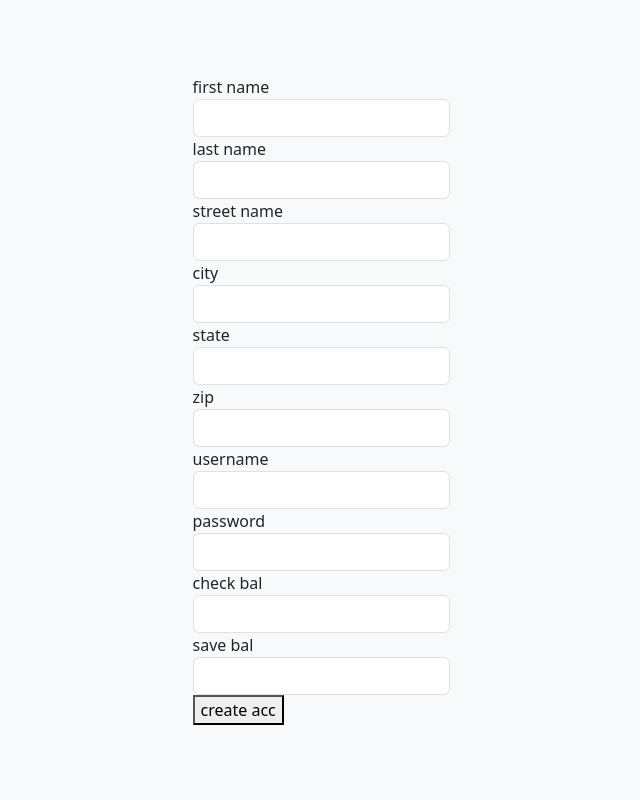
After one commit to salierismuse/pythonbank, a Flask app: page /create_account in a window 1280 px wide. The commit adds this page. Shown: the whole page, without its empty margins (319-959 px from the left). Run offline with Flask 3, Linux system fonts and the light colour scheme; data that the repository does not hold is empty; some libraries are stand-ins or nearby versions.

Commit message:
create accounts page. employee page can link to it. need to make it so only empls can access

```diff
--- a/app.py
+++ b/app.py
@@ -13,8 +13,7 @@ def home():
     if request.method == "POST":
         un = request.form["un"]
         pw = request.form["pw"]
-        user_id = database.get_user_id(un)
-        user_id = user_id[0]
+        user_id = database.get_user_id(un)[0]
         print(user_id)
         hashed_pw = database.get_password(user_id)
         print(hashed_pw)
@@ -65,9 +64,36 @@ def user_account():
         print(amount)
         if database.balance_transfer(account_id, account_to, amount):
             chain = database.get_transaction_chain(account_id)
+            checking_bal = database.get_bal(database.get_checking(session.get("user_id")))
+            saving_bal = database.get_bal(database.get_saving(session.get("user_id")))
+            session["check_bal"] = checking_bal[0]
+            session["saving_bal"] = saving_bal[0]
             return render_template("user_account.html", transactions=chain)
         else:
             chain = database.get_transaction_chain(account_id)
             return render_template("user_account.html", transactions=chain)
     chain = session.get("transactions")
     return render_template("user_account.html", transactions=chain)
+
+
+@app.route("/create_account", methods=["GET", "POST"])
+def create_account():
+    user_id = session.get("user_id")
+    if request.method == "POST":
+        first = request.form["first name"]
+        last = request.form["last name"]
+        street = request.form["street"]
+        city = request.form["city"]
+        state = request.form["state"]
+        zip = request.form["zip"]
+        username = request.form["username"]
+        password = request.form["password"]
+        checkings = request.form["checking"]
+        saving = request.form["saving"]
+        account_info = (first, last, street, city, state, zip, 0, "User", username, password)
+        if database.make_user(account_info, checkings, saving):
+            return redirect("/")
+    if database.get_role(user_id) == "Empl":
+        return render_template("create_account.html")
+    else:
+        return render_template("create_account.html")
--- a/bank.sql
+++ b/bank.sql
@@ -6,7 +6,6 @@ CREATE TABLE Users (
 	city TEXT,
 	st TEXT,
 	zip_code TEXT,
-	balance DECIMAL(10, 2),
 	date_created DATE DEFAULT CURRENT_DATE,
 	role VARCHAR(10) CHECK(role IN('Empl', 'User', 'Admin')),
 	username VARCHAR(30),
@@ -18,8 +17,8 @@ Create Table Accounts (
 	account_id SERIAL PRIMARY KEY,
 	user_id INT references Users(user_id),
 	balance DECIMAL(10, 2),
-	date_created DATE,
-	interest DEC(2,2),
+	date_created DATE DEFAULT CURRENT_DATE,
+	interest DEC(2,2) DEFAULT 0.04,
 	role VARCHAR(10) CHECK(role IN ('Checkings', 'Savings'))
 );
 
--- a/database.py
+++ b/database.py
@@ -4,8 +4,6 @@ import bcrypt
 
 conn = psycopg2.connect("dbname=testing user=postgres password=amadeus")
 cur = conn.cursor()
-
-
 
 #get pw
 def get_password(user_id):
@@ -73,9 +71,18 @@ def confirm_balance(account_id, amount):
 
 
 # create user!
-def make_user(user_data):
+def make_user(user_data, checking_data, saving_data):
     cur.execute("INSERT INTO Users (first_name, last_name, street, city, st, zip_code, balance, role, username, pw) VALUES (%s, %s, %s, %s, %s, %s, %s, %s, %s, %s)", (user_data[0], user_data[1], user_data[2], user_data[3], user_data[4], user_data[5], user_data[6], user_data[7], user_data[8], user_data[9]))
+    cur.execute("SELECT user_id FROM Users WHERE username = %s", (user_data[8]))
+    id = cur.fetchone()[0]
+    Checkings = (id, checking_data, "Checkings")
+    Savings = (id, saving_data, "Savings")
+    make_account(Checkings)
+    make_account(Savings)
     conn.commit()
+
+def make_account(account_data):
+    cur.execute("INSERT INTO Accounts (user_id, balance, role) VALUES (%s, %s, %s)", (account_data),)
 
 #user look-up based on id
 def find_user(user_name):
--- /dev/null
+++ b/templates/create_account.html
@@ -0,0 +1,32 @@
+<!DOCTYPE html>
+<html>
+<head>
+    <title>create_acc</title>
+    <link href="https://cdn.jsdelivr.net/npm/bootstrap@5.3.0/dist/css/bootstrap.min.css" rel="stylesheet">
+</head>
+<body class="bg-light d-flex justify-content-center align-items-center vh-100">
+<form method="post">
+    <label>first name</label>
+    <input type="first name" name="first name" id="first name" class="form-control" required>
+    <label>last name</label>
+    <input type="last name" name="last name" id="last name" class="form-control" required>
+    <label>street name</label>
+    <input type="text" name="street" id="street" class="form-control" required>
+    <label>city</label>
+    <input type="text" name="city" id="city" class="form-control" required>
+    <label>state</label>
+    <input type="text" name="state" id="state" class="form-control" required>
+    <label>zip</label>
+    <input type="text" name="zip" id="zip" class="form-control" required>
+    <label>username</label>
+    <input type="text" name="username" id="username" class="form-control" required>
+    <label>password</label>
+    <input type="text" name="password" id="password" class="form-control" required>
+    <label>check bal</label>
+    <input type="text" name="checking" id="checking" class="form-control" required>
+    <label>save bal</label>
+    <input type="text" name="saving" id="saving" class="form-control" required>
+    <button type="submit">create acc</button>
+</form>
+</body>
+</html>
--- a/templates/user_bank.html
+++ b/templates/user_bank.html
@@ -18,6 +18,6 @@
         <input type="hidden" name="type" value="savings">
         <button type="submit">transactions</button>
     </form>
-    <p> {{save_bal}} </p>
+    <p> {{saving_bal}} </p>
 </body>
 </html>
```
